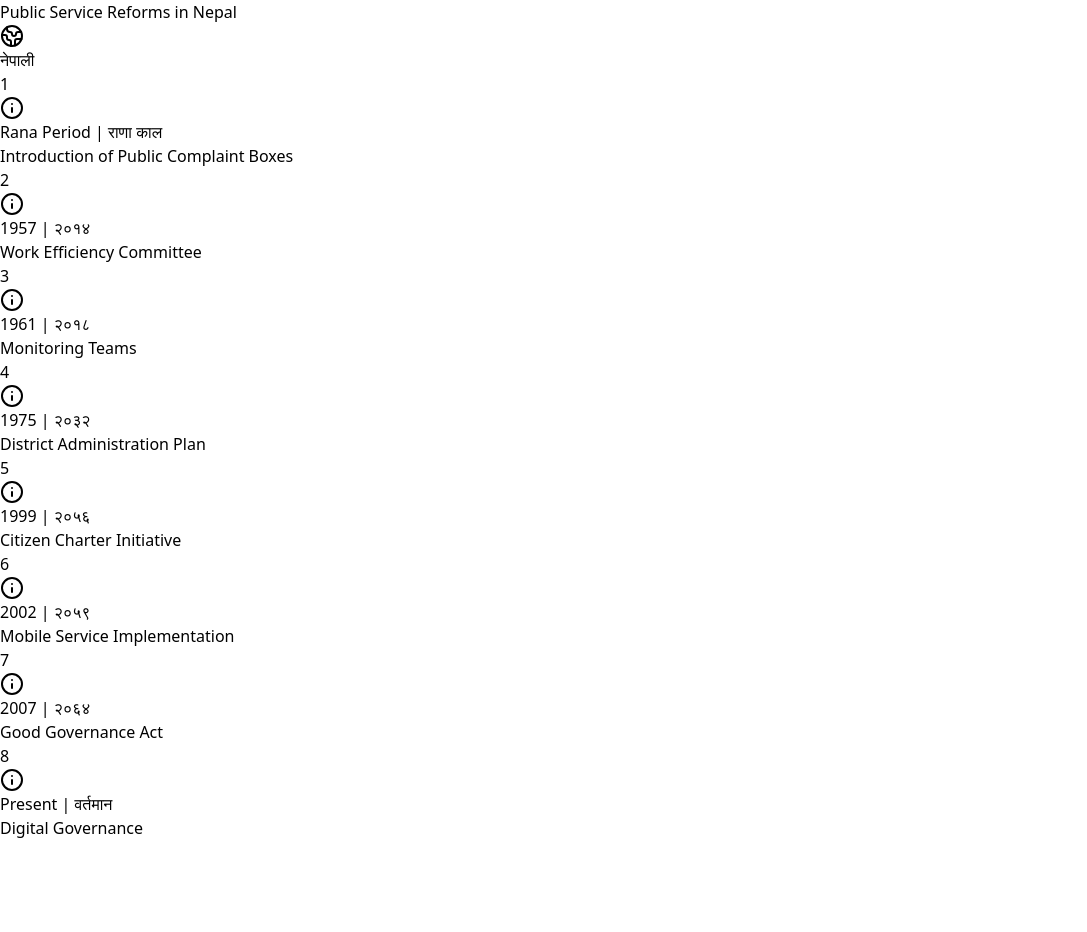
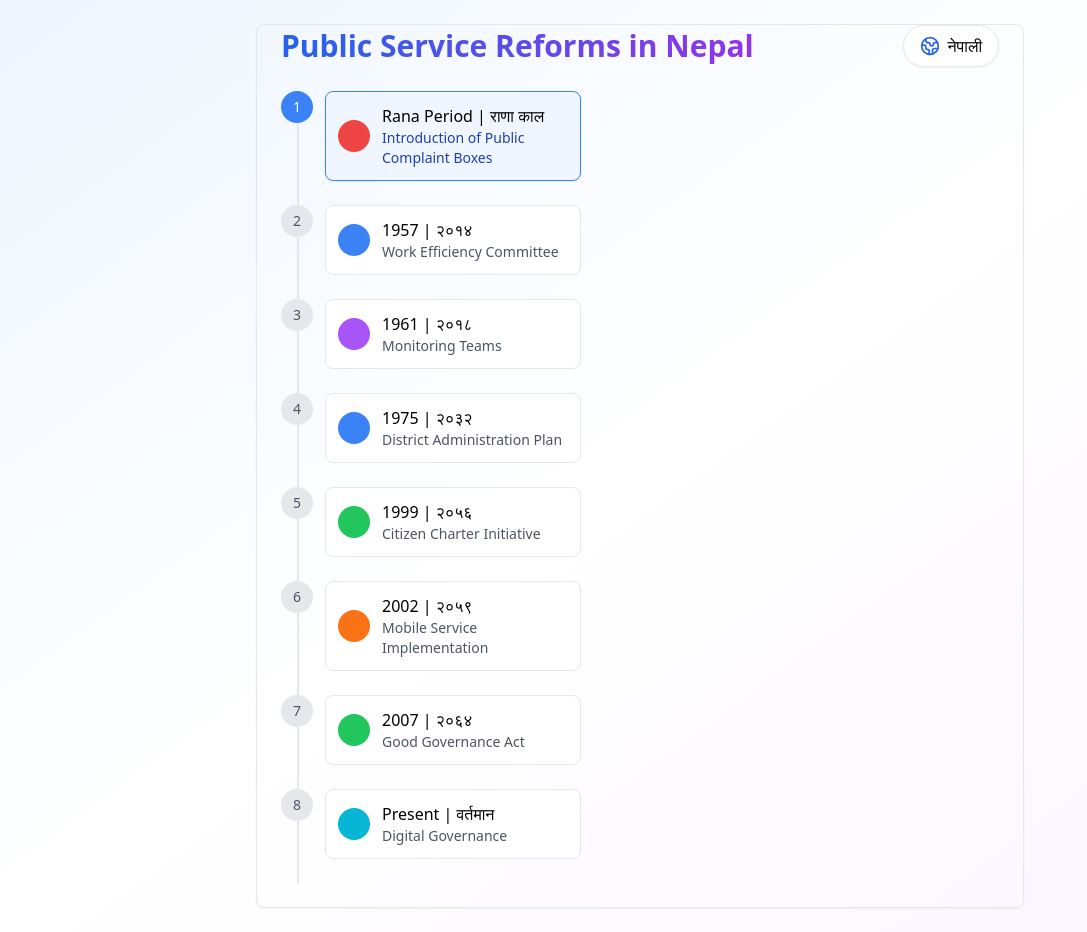
Before and after one commit to ShivaPrasadAcharya/administrativereform.git.io, a React (Vite) app: page / in a window 1280 px wide. Shown: the whole page, without its empty margins (0-1087 px from the left). Before the commit the page ends 840 px from the top, so only its background shows below. Built offline with nearby package versions, Linux system fonts and the light colour scheme.

Commit message:
Update tailwind.config.js

```diff
--- a/tailwind.config.js
+++ b/tailwind.config.js
@@ -0,0 +1,21 @@
+/** @type {import('tailwindcss').Config} */
+export default {
+  content: [
+    "./index.html",
+    "./src/**/*.{js,ts,jsx,tsx}",
+  ],
+  theme: {
+    extend: {
+      rotate: {
+        'y-180': '180deg',
+      },
+      perspective: {
+        '1000': '1000px',
+      },
+      transformStyle: {
+        'preserve-3d': 'preserve-3d',
+      },
+    },
+  },
+  plugins: [],
+}
```
